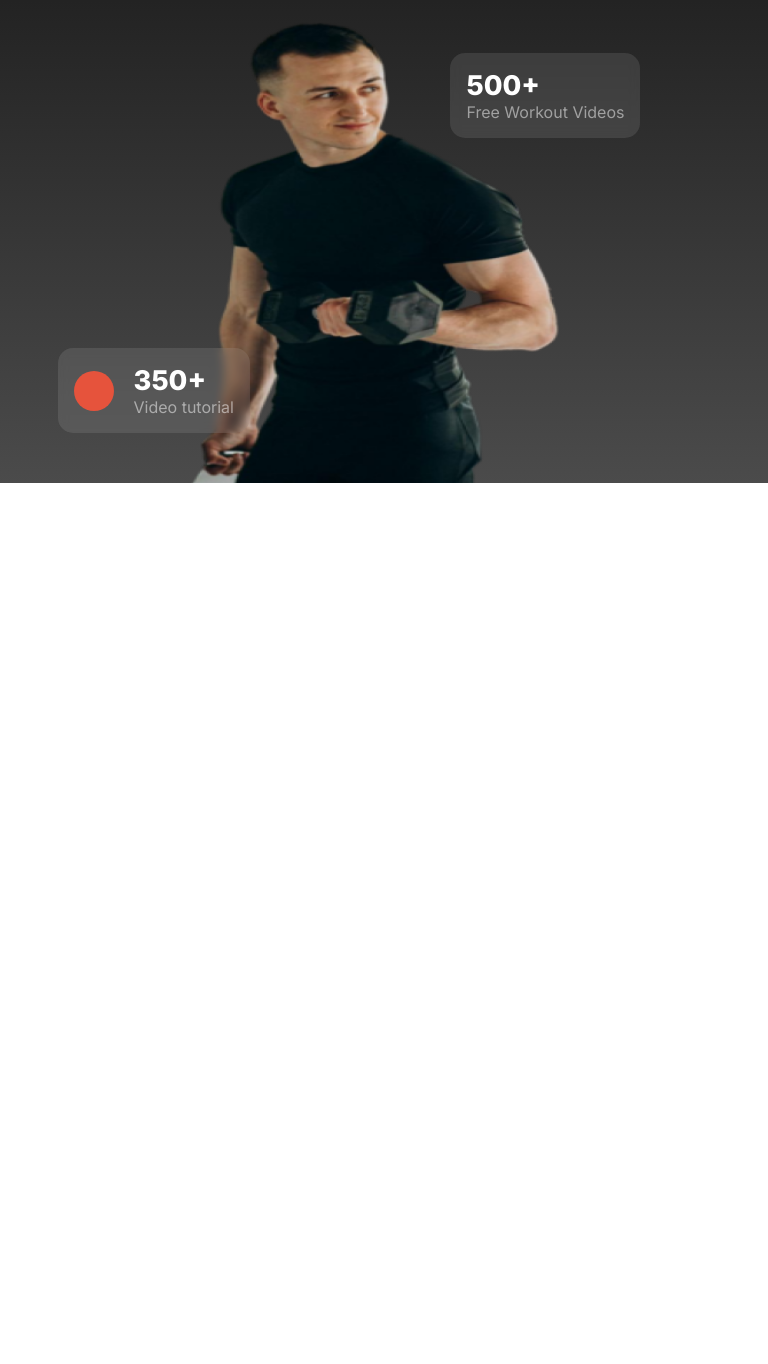
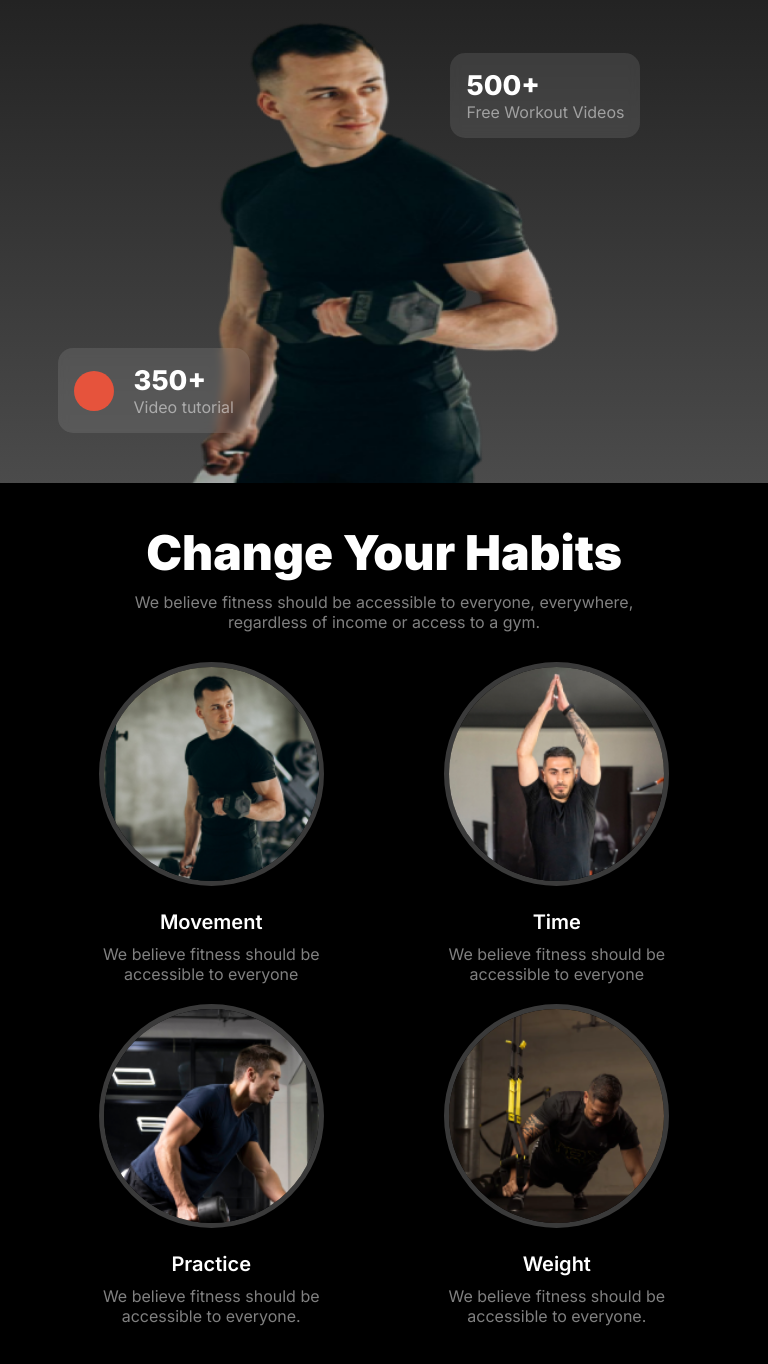
Before and after one commit to aanafiu/assignment-2, a plain HTML site: page index.html in a window 768 px wide. Shown: the part 602-1966 px from the top of the page. Before the commit the page ends 1085 px from the top, so only its background shows below. Drawn offline with Linux system fonts and the light colour scheme.

Commit message:
Habit Section

```diff
--- a/index.html
+++ b/index.html
@@ -89,6 +89,71 @@
 
 <!-- Habit -->
 
+<section class="habit">
+    <div class="container">
+
+        <div class="details">
+            <h1 class="headline">
+                Change Your Habits
+            </h1>
+            <p class="all-p">
+                We believe fitness should be accessible to everyone, everywhere, regardless of income or access to a gym.
+            </p>
+        </div>
+
+        <div class="habit-flex">
+
+            <div class="box">
+                <img src="./images/image 5.png" alt="gym">
+                <div class="details">
+                    <h1 class="headline">
+                        Movement
+                    </h1>
+                    <p class="all-p">
+                        We believe fitness should be accessible to everyone
+                    </p>
+                </div>
+            </div>
+
+            <div class="box">
+                <img src="./images/image 2.png" alt="gym">
+                <div class="details">
+                    <h1 class="headline">
+                        Time
+                    </h1>
+                    <p class="all-p">
+                        We believe fitness should be accessible to everyone
+                    </p>
+                </div>
+            </div>
+
+            <div class="box">
+                <img src="./images/image 4.png" alt="gym">
+                <div class="details">
+                    <h1 class="headline">
+                        Practice
+                    </h1>
+                    <p class="all-p">
+                        We believe fitness should be accessible to everyone.
+                    </p>
+                </div>
+            </div>
+            <div class="box">
+                <img src="./images/image 3.png" alt="gym">
+                <div class="details">
+                    <h1 class="headline">
+                        Weight
+                    </h1>
+                    <p class="all-p">
+                        We believe fitness should be accessible to everyone.
+                    </p>
+                </div>
+            </div>
+        </div>
+    </div>
+
+</section>
+
 
 </body>
 </html>
--- a/style/style.css
+++ b/style/style.css
@@ -1,6 +1,7 @@
 *{
   margin: 0;
   padding: 0;
+  box-sizing: border-box;
 }
 
 
@@ -99,6 +100,7 @@ background: linear-gradient(180deg, rgba(0, 0, 0, 0.952) 30%, rgb(75, 75, 75) 10
 
 .logo{
   width: 100%;
+  cursor: Arrow;
 }
 .logo h1{
   color: #E6533C;
@@ -285,6 +287,73 @@ img{
 }
 
 
+/* Habit */
+
+.habit{
+  background-color: black;
+  width: 100%;
+}
+
+.habit .container{
+   width: 90%;
+   margin: 0 auto;
+  display: flex;
+  flex-direction: column;
+text-align: center;
+justify-content: center;
+
+}
+
+.details{
+width: 60%;
+margin: 50px auto;
+}
+.details .headline{
+  color: white;
+  font-weight: 900;
+  font-size: 48px;
+  margin: 0;
+}
+.details .all-p{
+margin: 20px 0;
+}
+
+.habit-flex{
+  width: 100%;
+  display: flex;
+  justify-content: space-between;
+
+
+}
+.habit-flex .details{
+  width: 100%;
+margin: 20px 0;
+}
+.box{
+  width: 300px;
+  /* background-color: #E6533C; */
+}
+.box img{
+  width: 90%;
+  border-radius: 50%;
+  border: 5px solid #3A3A3A;
+}
+.box:hover img{
+  border: 7px solid #E6533C;
+  cursor: default;
+}
+.box .details .headline{
+  width: 100%;
+  font-size: 20px;
+  font-weight: 600;
+  color: white;
+}
+.box .details .all-p{
+  font-size: 16px;
+  width: 100%;
+  /* background-color: aquamarine; */
+}
+
 
 
 
@@ -378,6 +447,74 @@ img{
     align-items: center;
 
   }
+
+
+/* Habit */
+
+.habit{
+  background-color: black;
+  width: 100%;
+  padding: 20px 0;
+}
+
+.habit .container{
+   width: 90%;
+   margin: 0 auto;
+  flex-direction: column;
+text-align: center;
+justify-content: center;
+
+}
+
+.details{
+width: 100%;
+margin: 20px auto;
+}
+.details .headline{
+  color: white;
+  font-weight: 900;
+  font-size: 2rem;
+  margin: 0;
+}
+.details .all-p{
+  font-size: 1rem;
+  margin: 10px;
+}
+
+.habit-flex{
+  width: 100%;
+  justify-content: space-between;
+  flex-direction: column;
+  align-items: center;
+  gap: 30px;
+
+
+}
+.habit-flex .details{
+  width: 100%;
+margin: 20px 0;
+}
+.box{
+  width: 300px;
+  /* background-color: #E6533C; */
+}
+.box img{
+  width: 90%;
+  border-radius: 50%;
+  border: 5px solid #3A3A3A;
+}
+.box .details .headline{
+  width: 100%;
+  font-size: 20px;
+  font-weight: 600;
+  color: white;
+}
+.box .details .all-p{
+  font-size: 16px;
+  width: 100%;
+  /* background-color: aquamarine; */
+}
+
 
 }
 
@@ -474,4 +611,79 @@ img{
   }
 
 
+ /* Habit */
+
+.habit{
+  background-color: black;
+  width: 100%;
+  padding: 20px 0;
 }
+
+.habit .container{
+   width: 90%;
+   margin: 0 auto;
+  display: flex;
+  flex-direction: column;
+text-align: center;
+justify-content: center;
+
+}
+
+.details{
+width: 100%;
+margin: 20px auto;
+
+}
+.details .headline{
+  color: white;
+  font-weight: 900;
+  margin: 0;
+}
+.details .all-p{
+  font-size: 1rem;
+  margin: 10px auto;
+  width: 80%;
+
+}
+
+.habit-flex{
+  width: 100%;
+  display: grid;
+  grid-template-columns: 1fr 1fr;
+  justify-items: center;
+  /* background-color: #E6533C; */
+
+
+}
+.habit-flex .details{
+  width: 100%;
+margin: 20px 0;
+}
+.box{
+  width: 250px;
+  /* background-color: #E6533C; */
+}
+.box img{
+  width: 90%;
+  border-radius: 50%;
+  border: 5px solid #3A3A3A;
+}
+.box:hover img{
+  border: 7px solid #E6533C;
+  cursor: default;
+}
+.box .details .headline{
+  width: 100%;
+  font-size: 20px;
+  font-weight: 600;
+  color: white;
+}
+.box .details .all-p{
+  font-size: 16px;
+  width: 100%;
+  /* background-color: aquamarine; */
+}
+
+
+
+}
```
